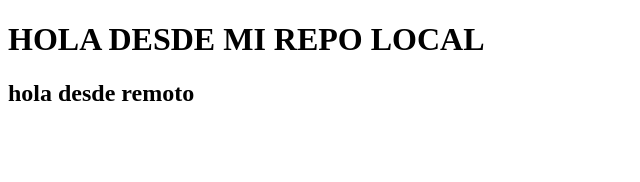
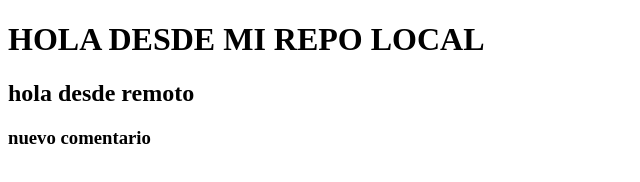
Before and after one commit to marianidorado/repoPrueba, a plain HTML site: page index.html in a window 1280 px wide. Shown: the whole page, without its empty margins (0-640 px from the left). Drawn offline with Linux system fonts and the light colour scheme.

Commit message:
agregue un h3 index.html

```diff
--- a/index.html
+++ b/index.html
@@ -8,5 +8,6 @@
 <body>
     <h1>HOLA DESDE MI REPO LOCAL</h1>
     <h2>hola desde remoto</h2>
+    <h3>nuevo comentario</h3>
 </body>
 </html>
```
